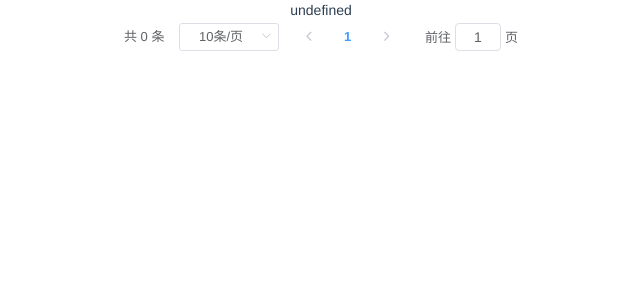
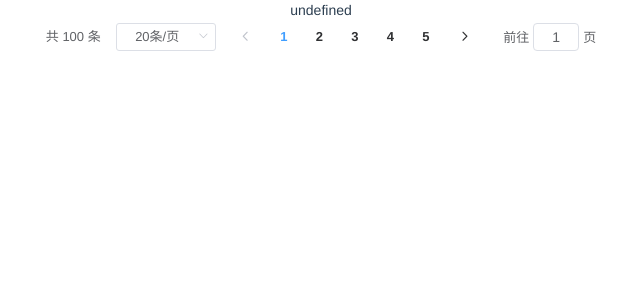
Before and after one commit to lingjianli/about-element, a Vue app: page /#/ in a window 1280 px wide. Shown: the top 300 px of the page, without its empty margins (319-959 px from the left). Built offline with nearby package versions, Linux system fonts and the light colour scheme.

Commit message:
refactor: 更新table

```diff
--- a/src/App.vue
+++ b/src/App.vue
@@ -1,16 +1,11 @@
 <template>
   <div id="app">
-    <cm-table />
+    <router-view />
   </div>
 </template>
 
 <script>
-export default {
-  created() {
-    console.log(process)
-    console.log(new Set([1, 2, 3]))
-  }
-}
+export default {}
 </script>
 
 <style lang="scss">
--- a/src/components/CommonTable/components/CmTable/index.js
+++ b/src/components/CommonTable/components/CmTable/index.js
@@ -34,26 +34,47 @@ export default {
     currentPage: {
       type: Number,
       default: 1
+    },
+    // 分页布局
+    pageLayout: {
+      type: String,
+      default: 'total,sizes,prev,pager,next,jumper'
     }
   },
   methods: {
     // 渲染分页
     $_renderPage(h) {
-      const { pagination, pageSize, total, currentPage } = this
+      const { pagination, pageSize, total, currentPage, pageLayout } = this
       return pagination ? (
         <div>
           <Pagination
             total={total}
             currentPage={currentPage}
             pageSize={pageSize}
-            layout="total,sizes,prev,pager,next,jumper"
+            layout={pageLayout}
+            {...{
+              on: {
+                'size-change': this.$_handlePageSizeChange,
+                'current-change': this.$_handlePageCurrentChange
+              }
+            }}
           />
         </div>
       ) : null
+    },
+    // 改变表格每页条数发生改变
+    $_handlePageSizeChange(pageSize) {
+      this.$emit('update:pageSize', pageSize)
+    },
+    // 表格页码发生改变
+    $_handlePageCurrentChange(currentPage) {
+      this.$emit('update:currentPage', currentPage)
+      this.$emit('page-change', {
+        currentPage
+      })
     }
   },
   render(h) {
-    console.log(33, h)
     const table = this
     const page = this.$_renderPage(h)
     return (
--- a/src/components/HelloWorld.vue
+++ /dev/null
@@ -1,40 +0,0 @@
-<template>
-  <div class="hello">
-    <h1>{{ msg }}</h1>
-  </div>
-</template>
-
-<script>
-export default {
-  name: 'HelloWorld',
-  props: {
-    msg: {
-      type: String,
-      default: ''
-    }
-  },
-  created() {
-    let obj = { a: 1, b: 2 }
-    console.log(obj)
-  }
-}
-</script>
-
-<!-- Add "scoped" attribute to limit CSS to this component only -->
-<style scoped lang="scss">
-h3 {
-  margin: 40px 0 0;
-}
-ul {
-  padding: 0;
-  list-style-type: none;
-}
-li {
-  display: inline-block;
-  margin: 0 10px;
-}
-a {
-  color: #42b983;
-  color: #ffffff;
-}
-</style>
--- a/src/router/index.js
+++ b/src/router/index.js
@@ -1,23 +1,29 @@
 import Vue from 'vue'
 import VueRouter from 'vue-router'
-import Home from '../views/Home.vue'
+
+import Index from '../views/example/index'
 
 Vue.use(VueRouter)
 
 const routes = [
+  // {
+  //   path: '/',
+  //   name: 'Home',
+  //   component: Home
+  // },
+  // {
+  //   path: '/about',
+  //   name: 'About',
+  //   // route level code-splitting
+  //   // this generates a separate chunk (about.[hash].js) for this route
+  //   // which is lazy-loaded when the route is visited.
+  //   component: () =>
+  //     import(/* webpackChunkName: 'about' */ '../views/About.vue')
+  // }
   {
     path: '/',
-    name: 'Home',
-    component: Home
-  },
-  {
-    path: '/about',
-    name: 'About',
-    // route level code-splitting
-    // this generates a separate chunk (about.[hash].js) for this route
-    // which is lazy-loaded when the route is visited.
-    component: () =>
-      import(/* webpackChunkName: 'about' */ '../views/About.vue')
+    name: 'Index',
+    component: Index
   }
 ]
 
--- a/src/views/About.vue
+++ /dev/null
@@ -1,5 +0,0 @@
-<template>
-  <div class="about">
-    <h1>This is an about page</h1>
-  </div>
-</template>
--- a/src/views/Home.vue
+++ /dev/null
@@ -1,18 +0,0 @@
-<template>
-  <div class="home">
-    <img alt="Vue logo" src="../assets/logo.png" />
-    <hello-world msg="Welcome to Your Vue.js App" />
-  </div>
-</template>
-
-<script>
-// @ is an alias to /src
-import HelloWorld from '@/components/HelloWorld.vue'
-
-export default {
-  name: 'Home',
-  components: {
-    HelloWorld
-  }
-}
-</script>
--- /dev/null
+++ b/src/views/example/index.vue
@@ -0,0 +1,42 @@
+<template>
+  <div>
+    <cm-table
+      :total="pageInfo.total"
+      :current-page.sync="pageInfo.currentPage"
+      :page-size.sync="pageInfo.pageSize"
+      @current-change="handleCurrentChange"
+    />
+  </div>
+</template>
+
+<script>
+export default {
+  name: 'Index',
+  data() {
+    return {
+      pageInfo: {
+        layout: 'total,prev,pager,next,jumper',
+        total: 100,
+        currentPage: 1,
+        pageSize: 20
+      }
+    }
+  },
+  watch: {
+    pageInfo: {
+      handler(newValue) {
+        console.log(newValue)
+      },
+      deep: true
+    }
+  },
+  methods: {
+    handleCurrentChange(currentPage) {
+      console.log(currentPage)
+    },
+    handleSizeChange(pageSize) {
+      console.log(pageSize)
+    }
+  }
+}
+</script>
```
Also changed, not shown: src/api/example/index.js (added).
